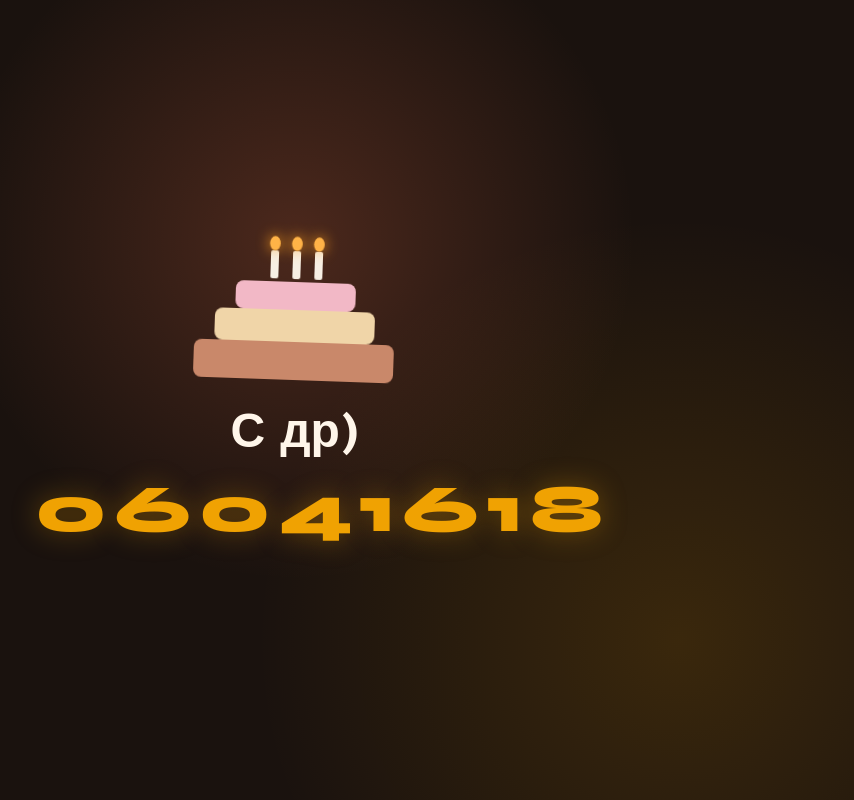
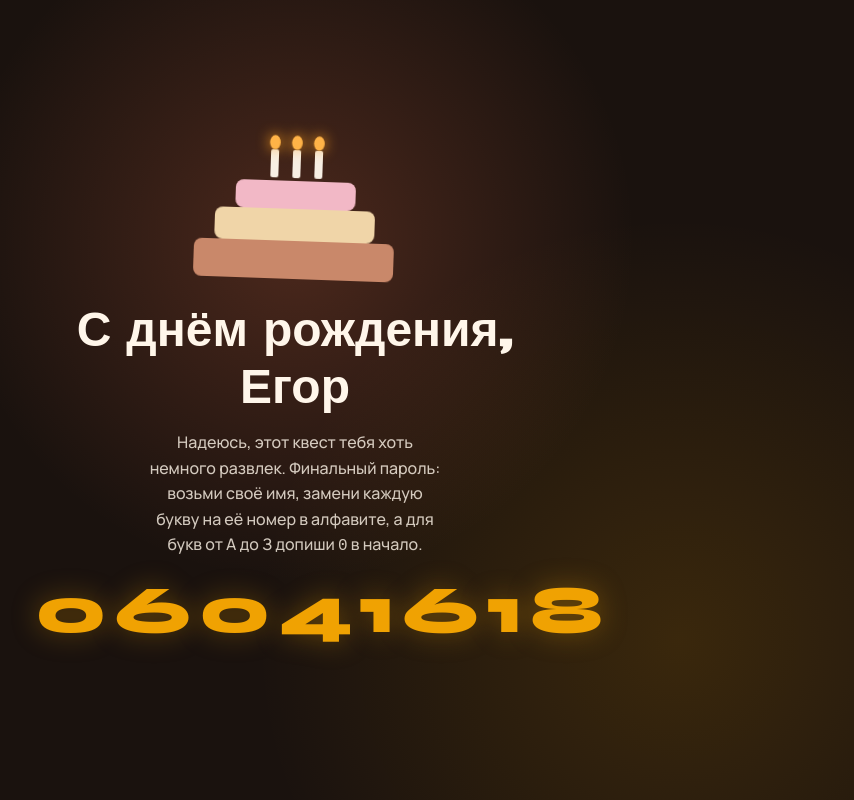
Before and after one commit to Nuclonnn/birthday, a website: page pages/final.html in a window 1280 px wide. Both pictures are taken after a click on the button "Получить подарок". Shown: the whole page, without its empty margins (345-1199 px from the left). Drawn offline with Linux system fonts and the light colour scheme.

Commit message:
4th commit and may be last

```diff
--- a/pages/final.html
+++ b/pages/final.html
@@ -106,6 +106,14 @@
       text-shadow: 0 0 28px rgba(240, 162, 2, 0.35);
     }
 
+    .note {
+      margin: 0.9rem auto 0;
+      max-width: 30ch;
+      line-height: 1.6;
+      color: rgba(255, 246, 234, 0.8);
+      font-size: 1rem;
+    }
+
     @keyframes pulse {
       0%, 100% { box-shadow: 0 0 0 0 rgba(226, 90, 60, 0.45); transform: scale(1); }
       50% { box-shadow: 0 0 0 14px rgba(226, 90, 60, 0); transform: scale(1.03); }
@@ -145,7 +153,8 @@
         <div class="l l3"></div>
       </div>
     </div>
-    <p class="congrats">С др)</p>
+    <p class="congrats">С днём рождения, Егор</p>
+    <p class="note">Надеюсь, этот квест тебя хоть немного развлек. Финальный пароль: возьми своё имя, замени каждую букву на её номер в алфавите, а для букв от А до З допиши <code>0</code> в начало.</p>
     <div class="password">06041618</div>
   </div>
 
```
Also changed, not shown: pages/level3.html (+0 -1 lines).
